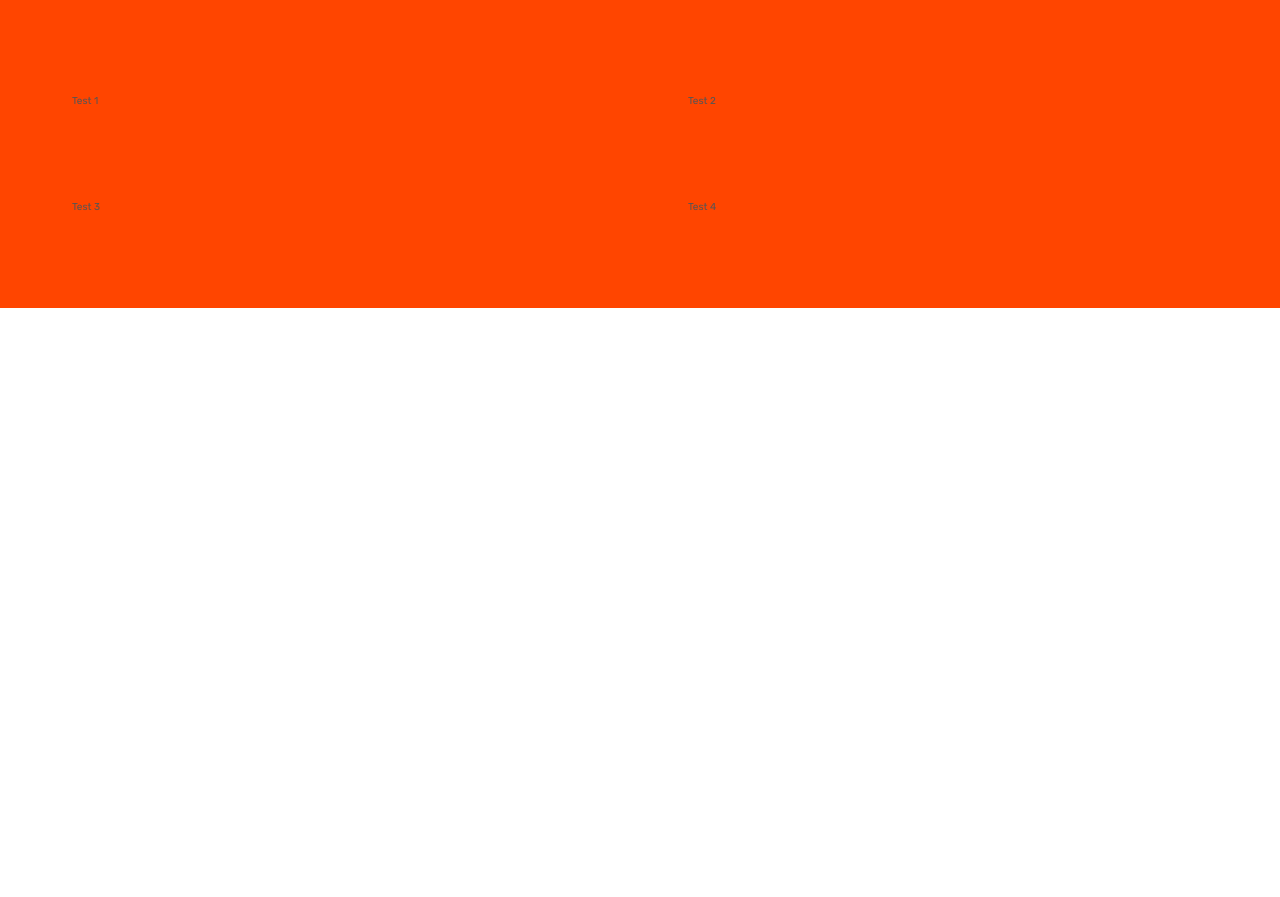
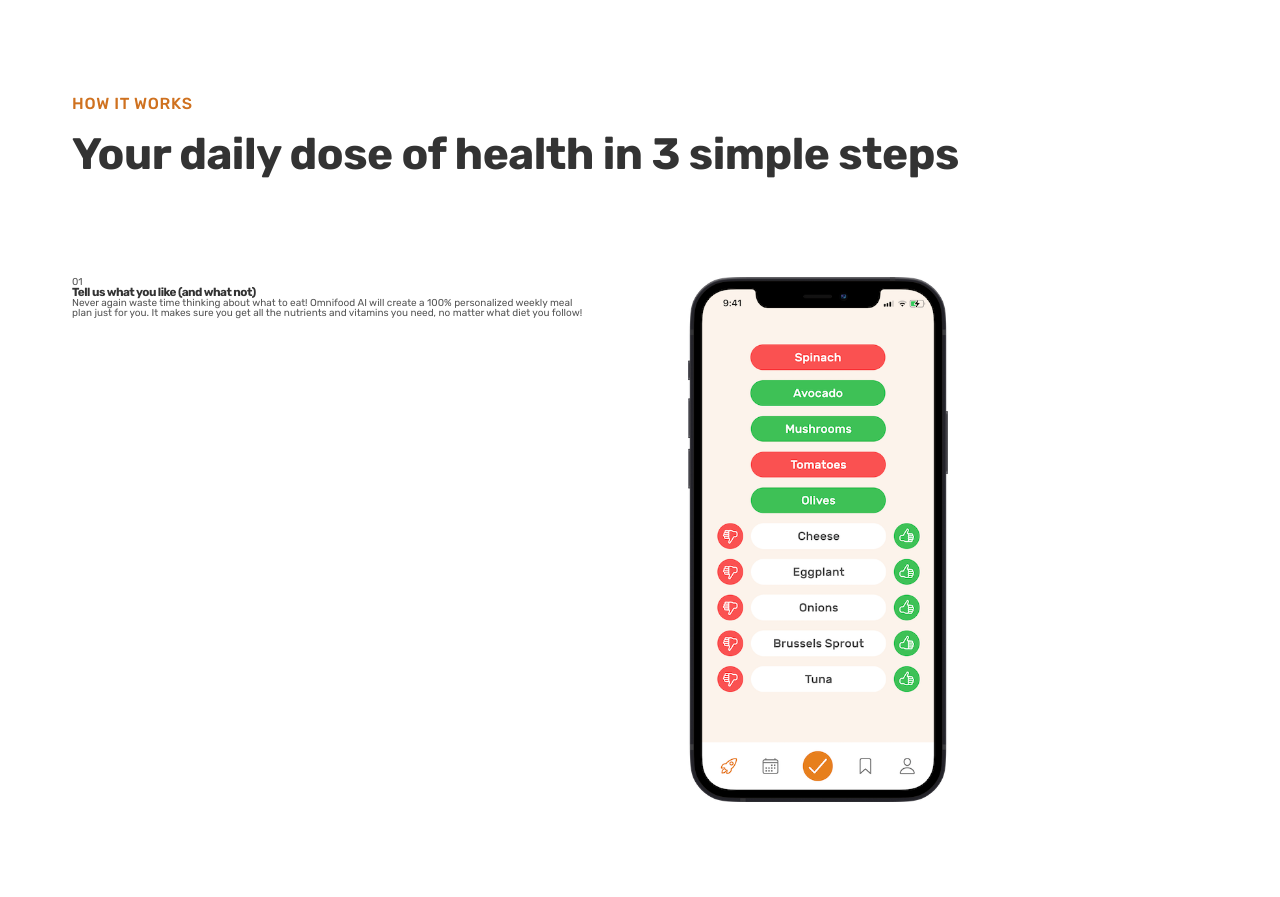
Before and after one commit to TimothyGV/Omnifood, a plain HTML site: page index.html in a window 1280 px wide. Shown: the part 760-1657 px from the top of the page. Before the commit the page ends 1068 px from the top, so only its background shows below. Drawn offline with Linux system fonts and the light colour scheme.

Commit message:
Started section-how

```diff
--- a/CSS/style.css
+++ b/CSS/style.css
@@ -12,8 +12,12 @@ Bold: 700
 - Line-heights:
 Default: 1
 Small: 1.05
-Paragraph: 1.6
+Medium: 1.2
+Paragraph default: 1.6
 
+- Letter spacing
+-0.5px
+0.75px
 
 ---- 02 COLORS
 - Primary: #e67e22;
@@ -93,13 +97,35 @@ body {
   grid-template-columns: repeat(4, 1fr);
 }
 
-.heading-primary {
+.heading-primary,
+.heading-secondary,
+.heading-tertiary {
   font-weight: 700;
   color: #333;
   letter-spacing: -0.5px;
+}
+.heading-primary {
   font-size: 5.2rem;
   line-height: 1.05;
   margin-bottom: 3.2rem;
+}
+
+.heading-secondary {
+  font-size: 4.4rem;
+  line-height: 1.2;
+  margin-bottom: 9.6rem;
+}
+.heading-tertiary {
+}
+
+.subheading {
+  display: block;
+  font-size: 1.6rem;
+  font-weight: 500;
+  letter-spacing: 0.75px;
+  color: #cf711f;
+  text-transform: uppercase;
+  margin-bottom: 1.6rem;
 }
 
 .btn,
@@ -275,7 +301,10 @@ body {
 
 .section-how {
   padding: 9.6rem 0;
-  background-color: orangered;
+}
+
+.step-img {
+  width: 50%;
 }
 
 /* If container is larger than max-wdith, than width of element is equal to specified.
--- a/index.html
+++ b/index.html
@@ -67,11 +67,67 @@
         </div>
       </section>
       <section class="section-how">
+        <div class="container">
+          <span class="subheading">How it works</span>
+          <h2 class="heading-secondary">
+            Your daily dose of health in 3 simple steps
+          </h2>
+        </div>
         <div class="container grid grid--2-cols">
-          <div>Test 1</div>
-          <div>Test 2</div>
-          <div>Test 3</div>
-          <div>Test 4</div>
+          <!-- STEP 01 -->
+          <div class="step-text-box">
+            <p class="step-number">01</p>
+            <h3 class="heading-tertiary">
+              Tell us what you like (and what not)
+            </h3>
+            <p class="step-description">
+              Never again waste time thinking about what to eat! Omnifood AI
+              will create a 100% personalized weekly meal plan just for you. It
+              makes sure you get all the nutrients and vitamins you need, no
+              matter what diet you follow!
+            </p>
+          </div>
+          <div class="step-img-box">
+            <img
+              src="./img/app/app-screen-1.png"
+              class="step-img"
+              alt="iPhone app prefferences selection screen"
+            />
+          </div>
+          <!-- STEP 02 -->
+          <div class="step-img-box">
+            <img
+              src="./img/app/app-screen-2.png"
+              class="step-img"
+              alt="iPhone app meal approval plan screen"
+            />
+          </div>
+          <div class="step-text-box">
+            <p class="step-number">02</p>
+            <h3 class="heading-tertiary">Approve your weekly meal plan:</h3>
+            <p class="step-description">
+              Once per week, approve the meal plan generated for you by Omnifood
+              AI. You can change ingredients, swap entire meals, or even add
+              your own recipes.
+            </p>
+          </div>
+          <!-- STEP 03 -->
+          <div class="step-text-box">
+            <p class="step-number">03</p>
+            <h3 class="heading-tertiary">Receive meals at convenient time:</h3>
+            <p class="step-description">
+              Best chefs in town will cook your selected meal every day, and we
+              will deliver it to your door whenever works best for you. You can
+              change delivery schedule and address daily!
+            </p>
+          </div>
+          <div class="step-img-box">
+            <img
+              src="./img/app/app-screen-3.png"
+              class="step-img"
+              alt="iPhone app delivery screen"
+            />
+          </div>
         </div>
       </section>
     </main>
```
Also changed, not shown: 1 other file.
